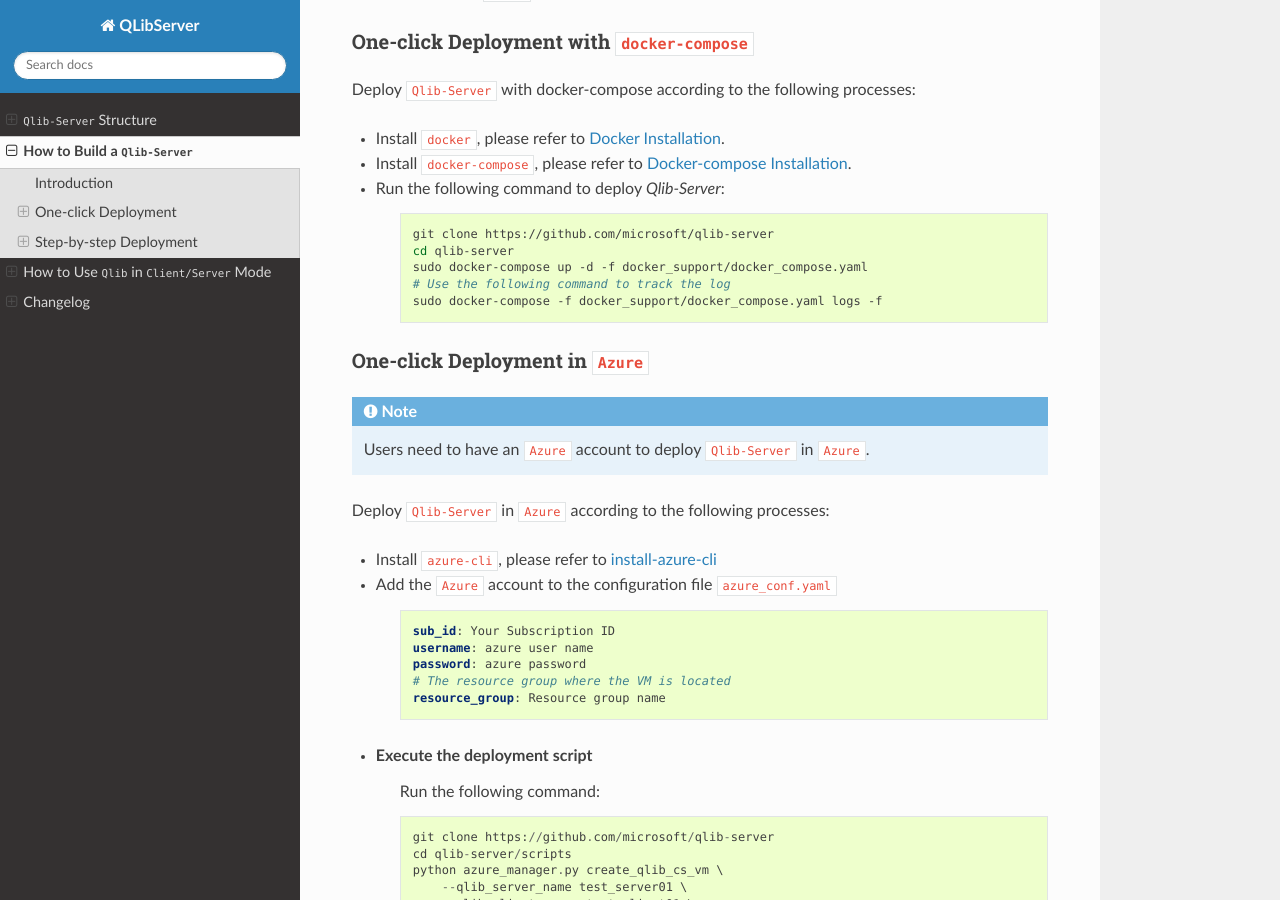
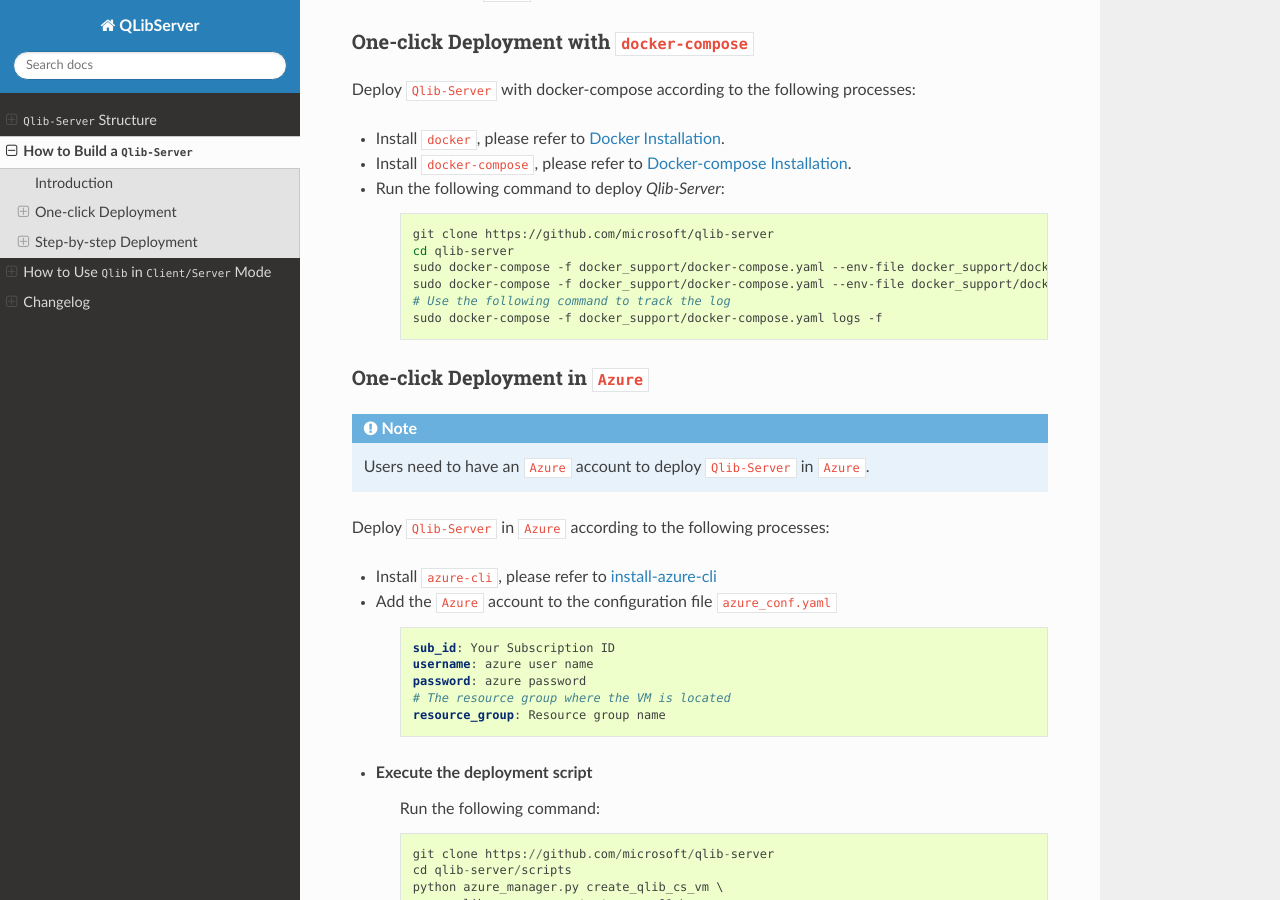
Before and after one commit to microsoft/qlib-server, a Sphinx documentation site: the page built from docs/build.rst, in a window 1280 px wide and 900 px high, scrolled down 519 px. Built offline with Sphinx 7.4.7 and the Read the Docs theme 2.0.0, drawn with Linux system fonts in a browser that asks for light colours; some of the changed text lies outside the part shown.

Commit message:
Fix docker support

```diff
--- a/docs/build.rst
+++ b/docs/build.rst
@@ -33,9 +33,10 @@
 
         git clone https://github.com/microsoft/qlib-server
         cd qlib-server
-        sudo docker-compose up -d -f docker_support/docker_compose.yaml
+        sudo docker-compose -f docker_support/docker-compose.yaml --env-file docker_support/docker-compose.env build
+        sudo docker-compose -f docker_support/docker-compose.yaml --env-file docker_support/docker-compose.env up -d
         # Use the following command to track the log
-        sudo docker-compose -f docker_support/docker_compose.yaml logs -f
+        sudo docker-compose -f docker_support/docker-compose.yaml logs -f
 
 
 One-click Deployment in ``Azure``
```
Also changed, not shown: other parts of docs/build.rst (+2 -1 lines), 4 other files.
